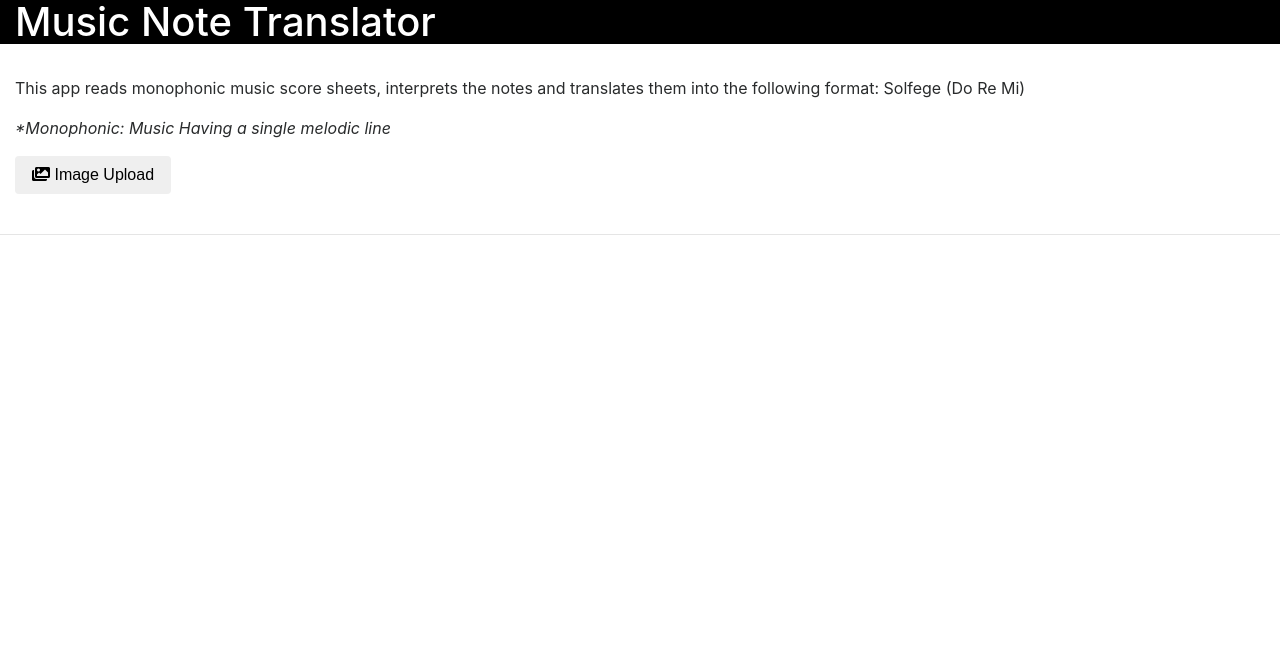
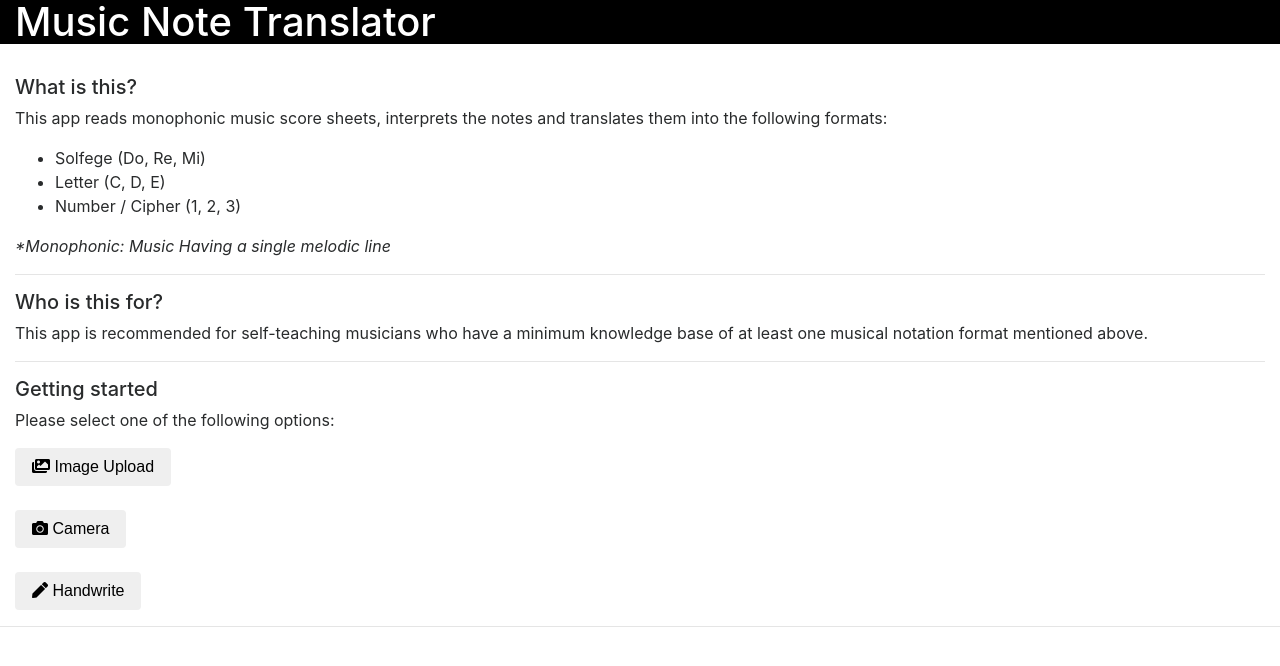
Before and after one commit to kuroxx/MusicNoteTranslator, a Flask app: page / in a window 1280 px wide. Shown: the top 666 px of the page. Run offline with Flask 2, Linux system fonts and the light colour scheme; some libraries are stand-ins or nearby versions.

Commit message:
Added descriptions to index page

```diff
--- a/templates/index.html
+++ b/templates/index.html
@@ -5,22 +5,31 @@
 <!-- ========== Main ========== -->
 <br>
 <div class="container-fluid">
+  <h5>What is this?</h5>
+  <p>
+    This app reads monophonic music score sheets, interprets the notes and translates them into the following formats:
+  </p>
+  <ul>
+    <li>Solfege (Do, Re, Mi)</li>
+    <li>Letter (C, D, E)</li>
+    <li>Number / Cipher (1, 2, 3)</li>
+  </ul>
+  <p style="font-style: italic;">
+    *Monophonic: Music Having a single melodic line
+  </p>
+  <hr>
 
+  <h5>Who is this for?</h5>
   <p>
-    This app reads monophonic music score sheets, interprets the notes and translates them into the following format: Solfege (Do Re Mi)
+    This app is recommended for self-teaching musicians who have a minimum knowledge base of at least one musical
+    notation format mentioned above.
   </p>
+  <hr>
 
-  <p style="font-style: italic;">
-      *Monophonic: Music Having a single melodic line
+  <h5>Getting started</h5>
+  <p>
+    Please select one of the following options:
   </p>
-
-  <!-- <h5>How to use:</h5>
-
-  <ul>
-    <li>
-      Please select one of the following options.
-    </li>
-  </ul> -->
 
   <a href="/predict">
     <button type="button" class="btn btn-outline-dark">
@@ -30,7 +39,7 @@
   </a>
   <br><br>
 
-  <!-- <a href="/camera">
+  <a href="/camera">
     <button type="button" class="btn btn-outline-dark">
       <span class="fas fa-camera"></span>
       Camera
@@ -43,7 +52,7 @@
       <span class="fas fa-pen"></span>
       Handwrite
     </button>
-  </a> -->
+  </a>
 </div>
 
 <hr>
```
